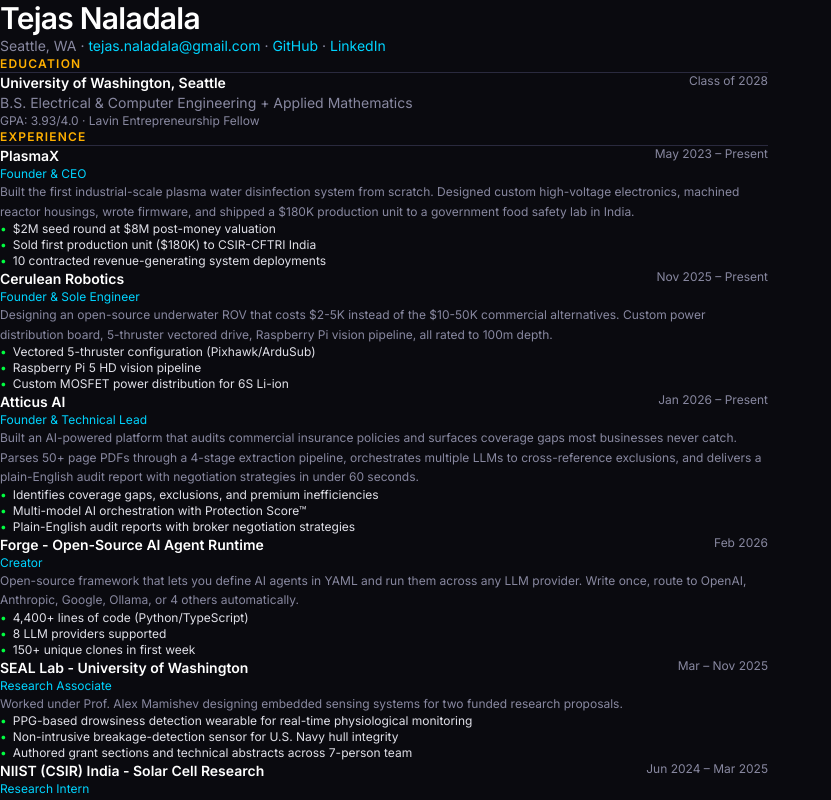
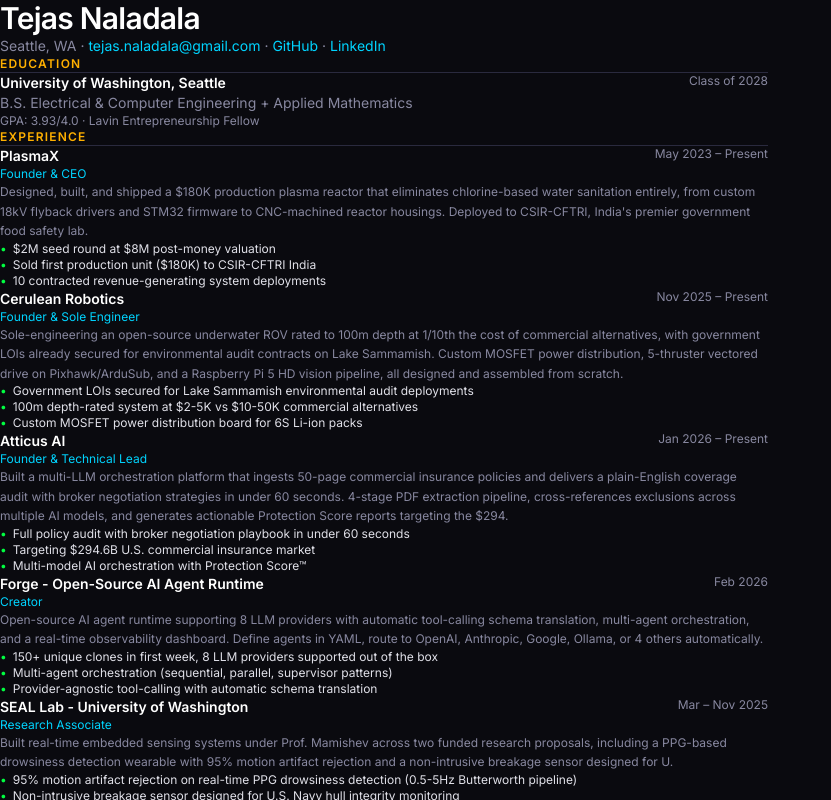
Before and after one commit to tejasnaladala/tejas-os, a Next.js app: page /resume in a window 1280 px wide. Shown: the whole page, without its empty margins (0-831 px from the left). Built offline with nearby package versions, Linux system fonts and the light colour scheme.

Commit message:
revamped project descriptions and green metrics for work page

```diff
--- a/src/data/projects.ts
+++ b/src/data/projects.ts
@@ -9,7 +9,7 @@
     role: "Founder & CEO",
     date: "May 2023 – Present",
     description:
-      "Built the first industrial-scale plasma water disinfection system from scratch. Designed custom high-voltage electronics, machined reactor housings, wrote firmware, and shipped a $180K production unit to a government food safety lab in India. Replaces chlorine sanitation entirely with cold plasma, no chemicals, just ionized gas and engineering.",
+      "Designed, built, and shipped a $180K production plasma reactor that eliminates chlorine-based water sanitation entirely, from custom 18kV flyback drivers and STM32 firmware to CNC-machined reactor housings. Deployed to CSIR-CFTRI, India's premier government food safety lab. No chemicals, just ionized gas and engineering.",
     metrics: [
       "$2M seed round at $8M post-money valuation",
       "Sold first production unit ($180K) to CSIR-CFTRI India",
@@ -38,14 +38,13 @@
     role: "Founder & Sole Engineer",
     date: "Nov 2025 – Present",
     description:
-      "Designing an open-source underwater ROV that costs $2-5K instead of the $10-50K commercial alternatives. Custom power distribution board, 5-thruster vectored drive, Raspberry Pi vision pipeline, all rated to 100m depth. Already secured government LOIs for environmental audit contracts on Lake Sammamish.",
+      "Sole-engineering an open-source underwater ROV rated to 100m depth at 1/10th the cost of commercial alternatives, with government LOIs already secured for environmental audit contracts on Lake Sammamish. Custom MOSFET power distribution, 5-thruster vectored drive on Pixhawk/ArduSub, and a Raspberry Pi 5 HD vision pipeline, all designed and assembled from scratch.",
     metrics: [
-      "Vectored 5-thruster configuration (Pixhawk/ArduSub)",
-      "Raspberry Pi 5 HD vision pipeline",
-      "Custom MOSFET power distribution for 6S Li-ion",
+      "Government LOIs secured for Lake Sammamish environmental audit deployments",
+      "100m depth-rated system at $2-5K vs $10-50K commercial alternatives",
+      "Custom MOSFET power distribution board for 6S Li-ion packs",
+      "Real-time HD video streaming via tethered Ethernet with <100ms latency",
       "$2,000 Buerk Center prototype funding secured",
-      "Letter of intent from government officials for Lake Sammamish environmental audit contracts",
-      "Real-time HD video streaming via tethered Ethernet with <100ms latency",
     ],
     tech: [
       "Pixhawk/ArduSub",
@@ -62,13 +61,12 @@
     role: "Founder & Technical Lead",
     date: "Jan 2026 – Present",
     description:
-      "Built an AI-powered platform that audits commercial insurance policies and surfaces coverage gaps most businesses never catch. Parses 50+ page PDFs through a 4-stage extraction pipeline, orchestrates multiple LLMs to cross-reference exclusions, and delivers a plain-English audit report with negotiation strategies in under 60 seconds.",
+      "Built a multi-LLM orchestration platform that ingests 50-page commercial insurance policies and delivers a plain-English coverage audit with broker negotiation strategies in under 60 seconds. 4-stage PDF extraction pipeline, cross-references exclusions across multiple AI models, and generates actionable Protection Score reports targeting the $294.6B U.S. commercial insurance market.",
     metrics: [
-      "Identifies coverage gaps, exclusions, and premium inefficiencies",
+      "Full policy audit with broker negotiation playbook in under 60 seconds",
+      "Targeting $294.6B U.S. commercial insurance market",
       "Multi-model AI orchestration with Protection Score\u2122",
-      "Plain-English audit reports with broker negotiation strategies",
-      "Processes policies in under 60 seconds",
-      "Targeting $294.6B U.S. commercial insurance market",
+      "4-stage PDF extraction pipeline with OCR and vector search",
     ],
     tech: ["Next.js", "Claude/GPT-4 Orchestration", "PDF Extraction + OCR", "Vector Search"],
   },
@@ -80,13 +78,12 @@
     role: "Creator",
     date: "Feb 2026",
     description:
-      "Open-source framework that lets you define AI agents in YAML and run them across any LLM provider. Write once, route to OpenAI, Anthropic, Google, Ollama, or 4 others automatically. Handles multi-agent orchestration, tool-calling schema translation, and ships with a real-time observability dashboard. Hit 150+ clones in week one.",
+      "Open-source AI agent runtime supporting 8 LLM providers with automatic tool-calling schema translation, multi-agent orchestration, and a real-time observability dashboard. Define agents in YAML, route to OpenAI, Anthropic, Google, Ollama, or 4 others automatically. Hit 150+ clones in week one.",
     metrics: [
-      "4,400+ lines of code (Python/TypeScript)",
-      "8 LLM providers supported",
-      "150+ unique clones in first week",
-      "Multi-agent orchestration (sequential, parallel, supervisor)",
+      "150+ unique clones in first week, 8 LLM providers supported out of the box",
+      "Multi-agent orchestration (sequential, parallel, supervisor patterns)",
       "Provider-agnostic tool-calling with automatic schema translation",
+      "Real-time observability dashboard with WebSocket streaming",
     ],
     tech: [
       "Python",
@@ -104,12 +101,11 @@
     role: "Research Associate",
     date: "Mar \u2013 Nov 2025",
     description:
-      "Worked under Prof. Alex Mamishev designing embedded sensing systems for two funded research proposals. Built a PPG-based wearable that detects drowsiness in real-time using a custom bandpass filter pipeline with 95% motion artifact rejection. Also designed a non-intrusive breakage sensor for U.S. Navy hull integrity monitoring.",
+      "Built real-time embedded sensing systems under Prof. Mamishev across two funded research proposals, including a PPG-based drowsiness detection wearable with 95% motion artifact rejection and a non-intrusive breakage sensor designed for U.S. Navy hull integrity monitoring. Custom Butterworth bandpass filter pipeline at 0.5-5Hz, authored grant sections and technical abstracts across a 7-person research team.",
     metrics: [
-      "PPG-based drowsiness detection wearable for real-time physiological monitoring",
-      "Non-intrusive breakage-detection sensor for U.S. Navy hull integrity",
-      "Authored grant sections and technical abstracts across 7-person team",
-      "Real-time PPG signal denoising using Butterworth bandpass filter (0.5-5Hz) with 95% motion artifact rejection",
+      "95% motion artifact rejection on real-time PPG drowsiness detection (0.5-5Hz Butterworth pipeline)",
+      "Non-intrusive breakage sensor designed for U.S. Navy hull integrity monitoring",
+      "Authored grant sections and technical abstracts across 7-person research team",
     ],
     tech: [
       "Embedded Systems (STM32)",
@@ -126,11 +122,11 @@
     role: "Research Intern",
     date: "Jun 2024 \u2013 Mar 2025",
     description:
-      "Fabricated dye-sensitized and perovskite solar cells in the lab of Dr. Suraj Soman, whose group holds world-record DSC efficiency. Hands-on cleanroom work engineering photoanode interfaces, characterizing 20+ device architectures, and optimizing dye-loading protocols. Hit 7.2% power conversion efficiency on an N719-sensitized cell.",
+      "Fabricated dye-sensitized and perovskite solar cells in a world-record-holding DSC efficiency lab, engineering ruthenium-TiO\u2082 photoanode interfaces across 20+ device architectures and achieving 7.2% power conversion efficiency. Hands-on cleanroom work under Dr. Suraj Soman, optimizing dye-loading protocols and characterizing devices via PIA, IPCE, and XRD spectroscopy.",
     metrics: [
-      "Engineered ruthenium-TiO\u2082 photoanode interfaces",
-      "Characterized 20+ device architectures",
-      "Achieved 7.2% PCE on N719-sensitized TiO\u2082 photoanode with optimized dye-loading protocol",
+      "7.2% power conversion efficiency on N719-sensitized TiO\u2082 photoanode",
+      "20+ device architectures characterized across DSC and perovskite platforms",
+      "Engineered ruthenium-TiO\u2082 photoanode interfaces with optimized dye-loading protocols",
     ],
     tech: [
       "Solar Cell Fabrication",
```
